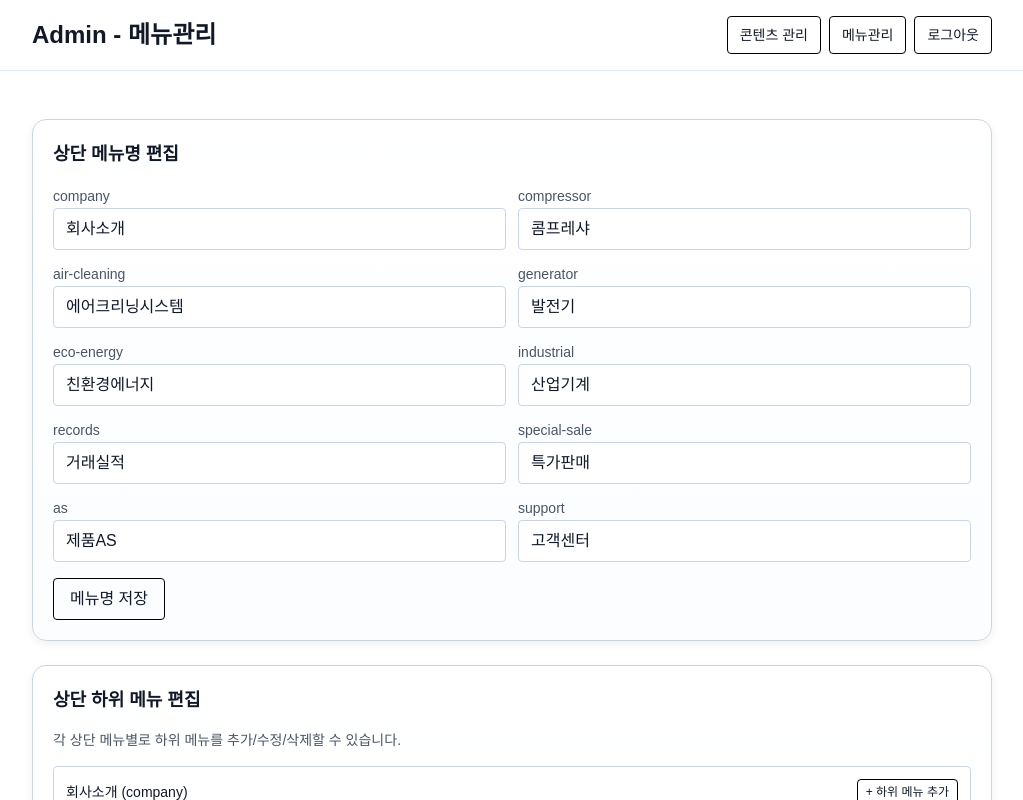
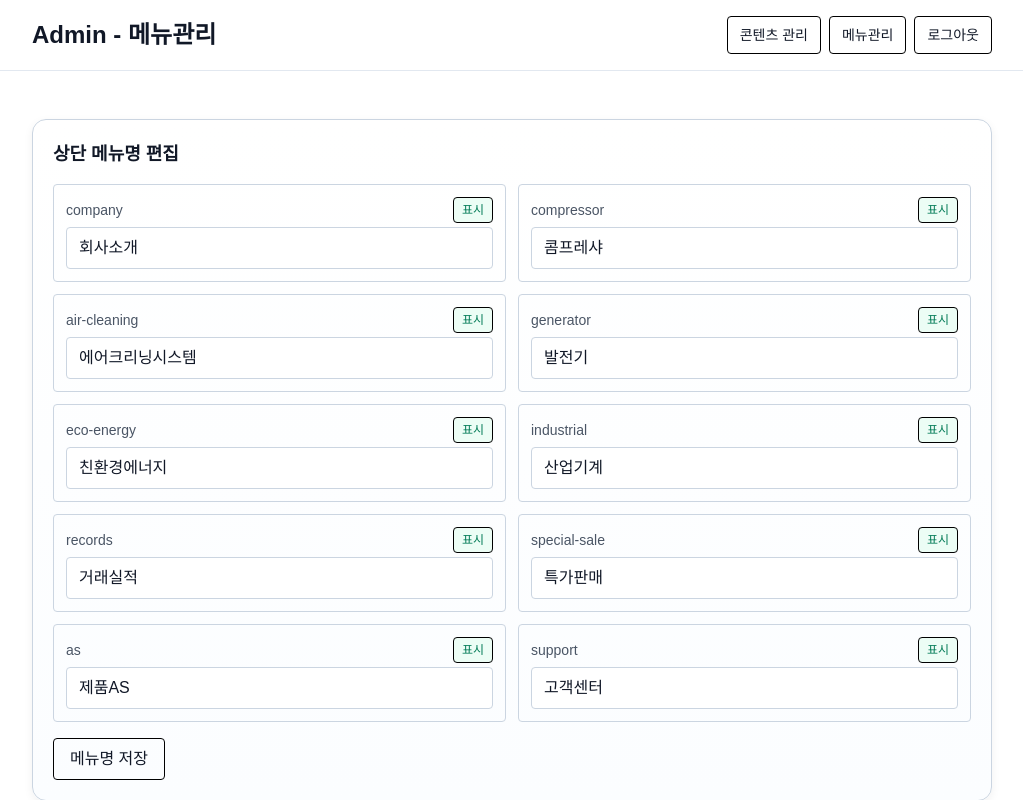
Before and after one commit to gyubot17-stack/mart-web, a Next.js app: page /admin/menu in a window 1280 px wide. Shown: the top 800 px of the page, without its empty margins (128-1151 px from the left). Built offline with nearby package versions, Linux system fonts and the light colour scheme; no server answers.

Commit message:
feat(menu): add top-level menu show/hide controls in menu management

```diff
--- a/src/app/[slug]/page.tsx
+++ b/src/app/[slug]/page.tsx
@@ -6,7 +6,7 @@ import HeroBlock from '@/components/HeroBlock'
 import InquiryForm from '@/components/InquiryForm'
 import SiteFooter from '@/components/SiteFooter'
 import SiteHeader from '@/components/SiteHeader'
-import { buildSiteSections, getSectionLabel, parseMenuLabels } from '@/lib/site-sections'
+import { buildSiteSections, getSectionLabel, parseMenuLabels, parseMenuVisibility } from '@/lib/site-sections'
 
 export const dynamic = 'force-dynamic'
 
@@ -91,8 +91,9 @@ function parseExtra(raw?: string | null): SectionExtra {
 export default async function SectionPage({ params }: { params: Promise<{ slug: string }> }) {
   const { slug } = await params
 
-  const [{ data: menuConfig }, { data: submenuConfig }, { data }, { data: extraData }, { data: footerConfig }, { data: styleConfig }] = await Promise.all([
+  const [{ data: menuConfig }, { data: menuVisibilityConfig }, { data: submenuConfig }, { data }, { data: extraData }, { data: footerConfig }, { data: styleConfig }] = await Promise.all([
     supabaseAdmin.from('site_content').select('body').eq('key', 'menu_config').maybeSingle(),
+    supabaseAdmin.from('site_content').select('body').eq('key', 'menu_visibility').maybeSingle(),
     supabaseAdmin.from('site_content').select('body').eq('key', 'submenu_config').maybeSingle(),
     supabaseAdmin.from('site_content').select('*').eq('key', slug).maybeSingle(),
     supabaseAdmin.from('site_content').select('body').eq('key', `${slug}_extra`).maybeSingle(),
@@ -101,7 +102,8 @@ export default async function SectionPage({ params }: { params: Promise<{ slug:
   ])
 
   const menuLabels = parseMenuLabels(menuConfig?.body)
-  const siteSections = buildSiteSections(menuLabels)
+  const menuVisibility = parseMenuVisibility(menuVisibilityConfig?.body)
+  const siteSections = buildSiteSections(menuLabels, menuVisibility)
   let submenus: Record<string, { label: string; href: string }[]> = {}
   try {
     const parsed = JSON.parse(submenuConfig?.body || '{}')
--- a/src/app/admin/menu/page.tsx
+++ b/src/app/admin/menu/page.tsx
@@ -34,6 +34,7 @@ export default function AdminMenuPage() {
   const [menuSaving, setMenuSaving] = useState(false)
   const [submenuSaving, setSubmenuSaving] = useState(false)
   const [menuLabels, setMenuLabels] = useState<Record<string, string>>({})
+  const [menuVisibility, setMenuVisibility] = useState<Record<string, boolean>>({})
   const [submenus, setSubmenus] = useState<Record<string, SubmenuItem[]>>({})
   const [role, setRole] = useState<'admin' | 'super' | null>(null)
   const [allowedContentKeys, setAllowedContentKeys] = useState<string[]>(['*'])
@@ -53,8 +54,9 @@ export default function AdminMenuPage() {
         setAllowedContentKeys(keys)
       }
 
-      const [menuRes, submenuRes] = await Promise.all([
+      const [menuRes, visibilityRes, submenuRes] = await Promise.all([
         fetch('/api/content?key=menu_config', { cache: 'no-store' }),
+        fetch('/api/content?key=menu_visibility', { cache: 'no-store' }),
         fetch('/api/content?key=submenu_config', { cache: 'no-store' }),
       ])
 
@@ -64,6 +66,15 @@ export default function AdminMenuPage() {
         setMenuLabels(parsed && typeof parsed === 'object' ? parsed : {})
       } catch {
         setMenuLabels({})
+      }
+
+
+      const visibilityJson = await visibilityRes.json()
+      try {
+        const parsed = JSON.parse(visibilityJson?.data?.body || '{}')
+        setMenuVisibility(parsed && typeof parsed === 'object' ? parsed : {})
+      } catch {
+        setMenuVisibility({})
       }
 
       const submenuJson = await submenuRes.json()
@@ -106,7 +117,19 @@ export default function AdminMenuPage() {
     })
 
     if (res.ok) {
-      setMessage('메뉴명 저장 완료 ✅')
+      const visRes = await fetch('/api/content', {
+        method: 'PATCH',
+        headers: { 'Content-Type': 'application/json' },
+        body: JSON.stringify({
+          key: 'menu_visibility',
+          title: 'menu visibility',
+          subtitle: '',
+          body: JSON.stringify(menuVisibility),
+          hero_image_url: '',
+        }),
+      })
+      if (visRes.ok) setMessage('메뉴명/표시상태 저장 완료 ✅')
+      else setMessage('메뉴명 저장은 완료됐지만 표시상태 저장에 실패했습니다.')
     } else {
       const json = await res.json()
       setMessage(`메뉴명 저장 실패: ${json?.error ?? 'unknown'}`)
@@ -163,16 +186,27 @@ export default function AdminMenuPage() {
         <section className="border rounded-xl p-5 space-y-4">
           <h2 className="text-lg font-semibold">상단 메뉴명 편집</h2>
           <div className="grid md:grid-cols-2 gap-3">
-            {sections.map((section) => (
-              <label key={section.key} className="space-y-1 block">
-                <span className="text-sm text-gray-600">{section.key}</span>
+            {sections.map((section) => {
+              const visible = menuVisibility[section.key] !== false
+              return (
+              <div key={section.key} className="space-y-1 block border rounded p-3">
+                <div className="flex items-center justify-between">
+                  <span className="text-sm text-gray-600">{section.key}</span>
+                  <button
+                    type="button"
+                    className={`px-2 py-1 text-xs rounded border ${visible ? 'bg-emerald-50 text-emerald-700 border-emerald-300' : 'bg-slate-100 text-slate-500 border-slate-300'}`}
+                    onClick={() => setMenuVisibility((prev) => ({ ...prev, [section.key]: !visible }))}
+                  >
+                    {visible ? '표시' : '숨김'}
+                  </button>
+                </div>
                 <input
                   className="w-full border rounded px-3 py-2"
                   value={menuLabels[section.key] ?? section.label}
                   onChange={(e) => setMenuLabels((prev) => ({ ...prev, [section.key]: e.target.value }))}
                 />
-              </label>
-            ))}
+              </div>
+            )})}
           </div>
           <button className="px-4 py-2 rounded border" disabled={menuSaving} onClick={saveMenuLabels}>
             {menuSaving ? '메뉴 저장 중...' : '메뉴명 저장'}
--- a/src/app/page.tsx
+++ b/src/app/page.tsx
@@ -3,22 +3,24 @@ import { supabaseAdmin } from '@/lib/supabase-server'
 import HeroBlock from '@/components/HeroBlock'
 import SiteFooter from '@/components/SiteFooter'
 import SiteHeader from '@/components/SiteHeader'
-import { buildSiteSections, parseMenuLabels } from '@/lib/site-sections'
+import { buildSiteSections, parseMenuLabels, parseMenuVisibility } from '@/lib/site-sections'
 
 export const dynamic = 'force-dynamic'
 
 export default async function Home() {
-  const [{ data }, { data: homeExtra }, { data: menuConfig }, { data: submenuConfig }, { data: footerConfig }, { data: styleConfig }] = await Promise.all([
+  const [{ data }, { data: homeExtra }, { data: menuConfig }, { data: menuVisibilityConfig }, { data: submenuConfig }, { data: footerConfig }, { data: styleConfig }] = await Promise.all([
     supabaseAdmin.from('site_content').select('*').eq('key', 'home').single(),
     supabaseAdmin.from('site_content').select('body').eq('key', 'home_extra').maybeSingle(),
     supabaseAdmin.from('site_content').select('body').eq('key', 'menu_config').maybeSingle(),
+    supabaseAdmin.from('site_content').select('body').eq('key', 'menu_visibility').maybeSingle(),
     supabaseAdmin.from('site_content').select('body').eq('key', 'submenu_config').maybeSingle(),
     supabaseAdmin.from('site_content').select('body').eq('key', 'footer_config').maybeSingle(),
     supabaseAdmin.from('site_content').select('body').eq('key', 'home_style').maybeSingle(),
   ])
 
   const menuLabels = parseMenuLabels(menuConfig?.body)
-  const siteSections = buildSiteSections(menuLabels)
+  const menuVisibility = parseMenuVisibility(menuVisibilityConfig?.body)
+  const siteSections = buildSiteSections(menuLabels, menuVisibility)
   let submenus: Record<string, { label: string; href: string }[]> = {}
   try {
     const parsed = JSON.parse(submenuConfig?.body || '{}')
--- a/src/lib/site-sections.ts
+++ b/src/lib/site-sections.ts
@@ -16,15 +16,19 @@ export const defaultSiteSections: SiteSection[] = [
   { label: '고객센터', slug: 'support' },
 ]
 
-export function buildSiteSections(menuLabels?: Record<string, string>): SiteSection[] {
-  return defaultSiteSections.map((section) => ({
-    ...section,
-    label: menuLabels?.[section.slug]?.trim() || section.label,
-  }))
+export function buildSiteSections(menuLabels?: Record<string, string>, menuVisibility?: Record<string, boolean>): SiteSection[] {
+  return defaultSiteSections
+    .filter((section) => menuVisibility?.[section.slug] !== false)
+    .map((section) => ({
+      ...section,
+      label: menuLabels?.[section.slug]?.trim() || section.label,
+    }))
 }
 
 export function getSectionLabel(slug: string, menuLabels?: Record<string, string>) {
-  return buildSiteSections(menuLabels).find((s) => s.slug === slug)?.label ?? slug
+  const found = defaultSiteSections.find((s) => s.slug === slug)
+  if (!found) return slug
+  return menuLabels?.[slug]?.trim() || found.label
 }
 
 export function parseMenuLabels(rawBody?: string | null): Record<string, string> {
@@ -37,3 +41,15 @@ export function parseMenuLabels(rawBody?: string | null): Record<string, string>
     return {}
   }
 }
+
+
+export function parseMenuVisibility(rawBody?: string | null): Record<string, boolean> {
+  if (!rawBody) return {}
+  try {
+    const parsed = JSON.parse(rawBody)
+    if (!parsed || typeof parsed !== "object") return {}
+    return parsed as Record<string, boolean>
+  } catch {
+    return {}
+  }
+}
```
